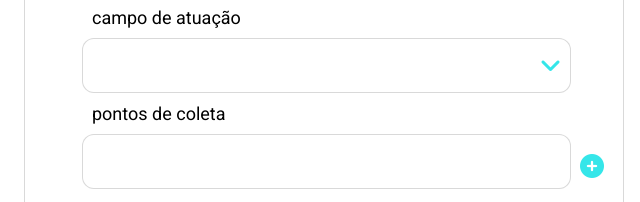
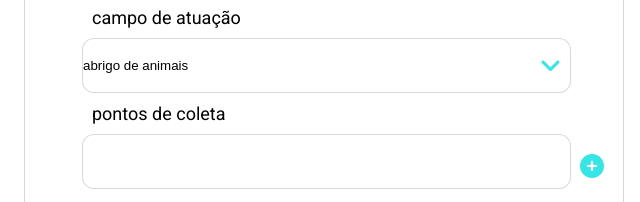
Before and after one commit to sanchesaline6/adatech-weform, a plain HTML site: page cadastro_entidade_form.html in a window 1280 px wide. Shown: the part 248-450 px from the top of the page, 640-1280 px from the left. Drawn offline with Linux system fonts and the light colour scheme.

Commit message:
Adiciona opções de seleção para campos de atuação na tela de cadastro de entidade

```diff
--- a/cadastro_entidade_form.html
+++ b/cadastro_entidade_form.html
@@ -30,7 +30,9 @@
                 <div class="campo-atuacao">
                     <label for="campo-atuacao">campo de atuação</label>
                     <select name="campo-atuacao" id="campo-atuacao">
-                        <option value=""></option>
+                        <option value="abrigo-animais">abrigo de animais</option>
+                        <option value="centro-alimentacao">centro de alimentação</option>
+                        <option value="creche-infantil">creche infantil</option>
                     </select>
                 </div>
                 <div class="points">
@@ -41,7 +43,7 @@
 
             </form>
             <div class="actions">
-                <a href="http://">Cadastrar</a>
+                <a href="#">Cadastrar</a>
             </div>
         </main>
     </div>
```
